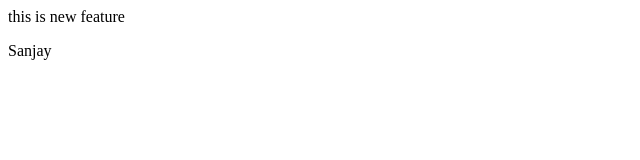
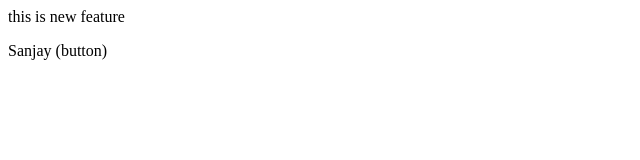
Before and after one commit to sanjaykumar7761/localRepo, a plain HTML site: page index.html in a window 1280 px wide. Shown: the full height of the page, 0-640 px from the left. Drawn offline with Linux system fonts and the light colour scheme.

```diff
--- a/index.html
+++ b/index.html
@@ -1,3 +1,3 @@
 <p>this is new feature</p>
 
-<p>Sanjay </p>
+<p>Sanjay (button) </p>
```
